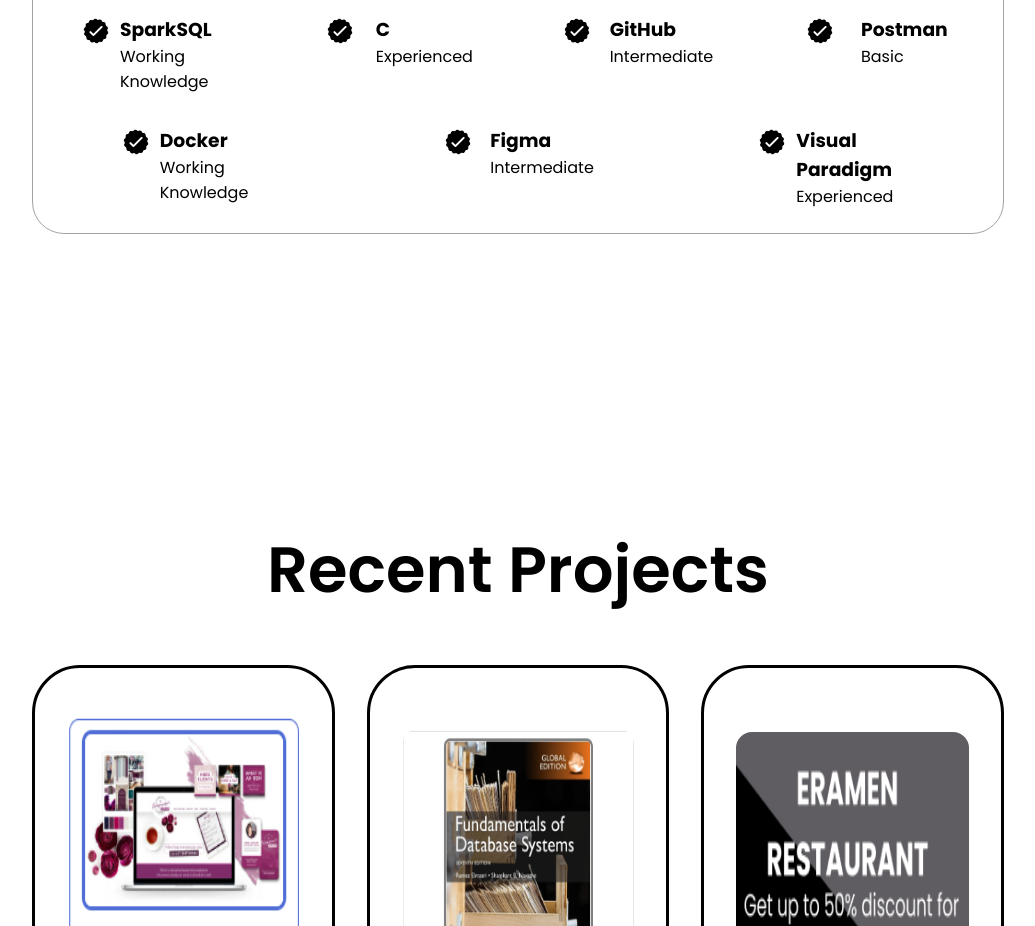
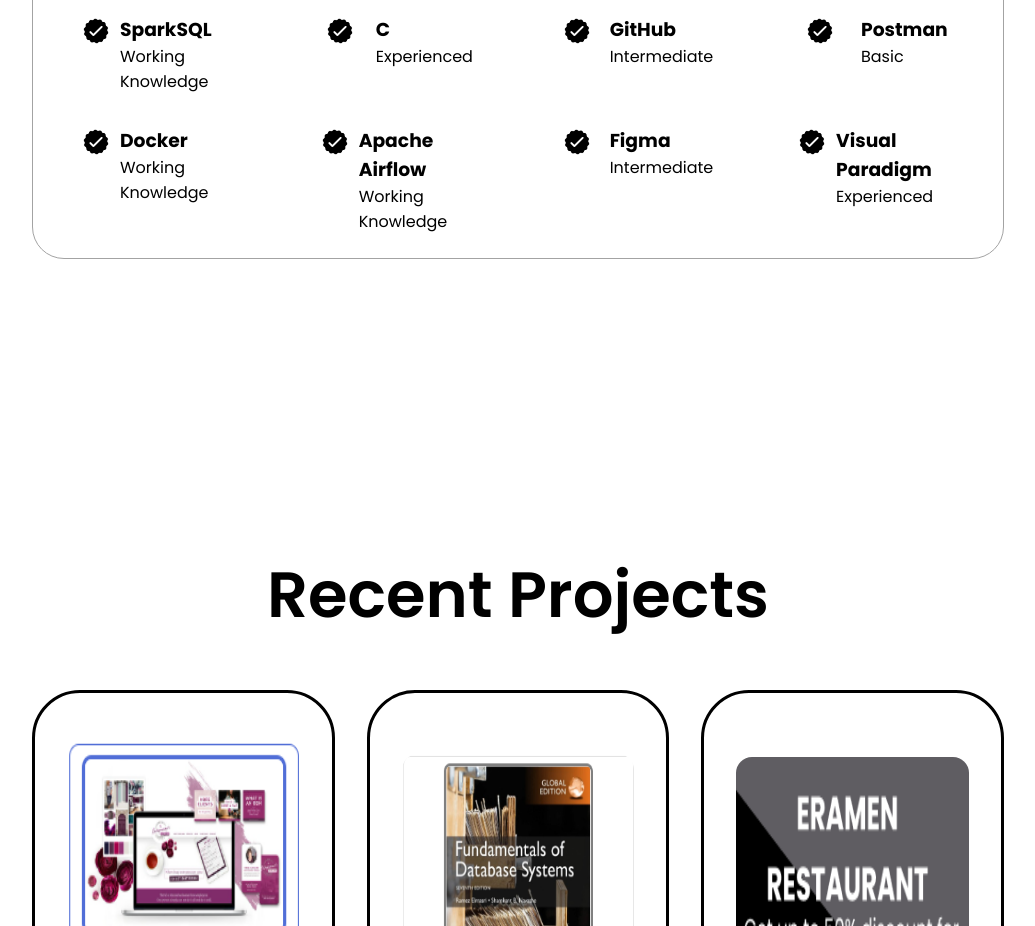
Before and after one commit to MessyaCarment05/messya-portofolio, a plain HTML site: page index.html in a window 1280 px wide. Shown: the part 2260-3186 px from the top of the page, without its empty margins (122-1157 px from the left). Drawn offline with Linux system fonts and the light colour scheme.

Commit message:
update cv and skill

```diff
--- a/index.html
+++ b/index.html
@@ -238,6 +238,13 @@
                             <img src="pics/checkmark.png" alt="" class="icon-skills">
                             <div>
                                 <h3>Docker</h3>
+                                 <p>Working Knowledge</p>
+                            </div>
+                        </article>
+                        <article>
+                            <img src="pics/checkmark.png" alt="" class="icon-skills">
+                            <div>
+                                <h3>Apache Airflow</h3>
                                  <p>Working Knowledge</p>
                             </div>
                         </article>
```
Also changed, not shown: 1 other file.
